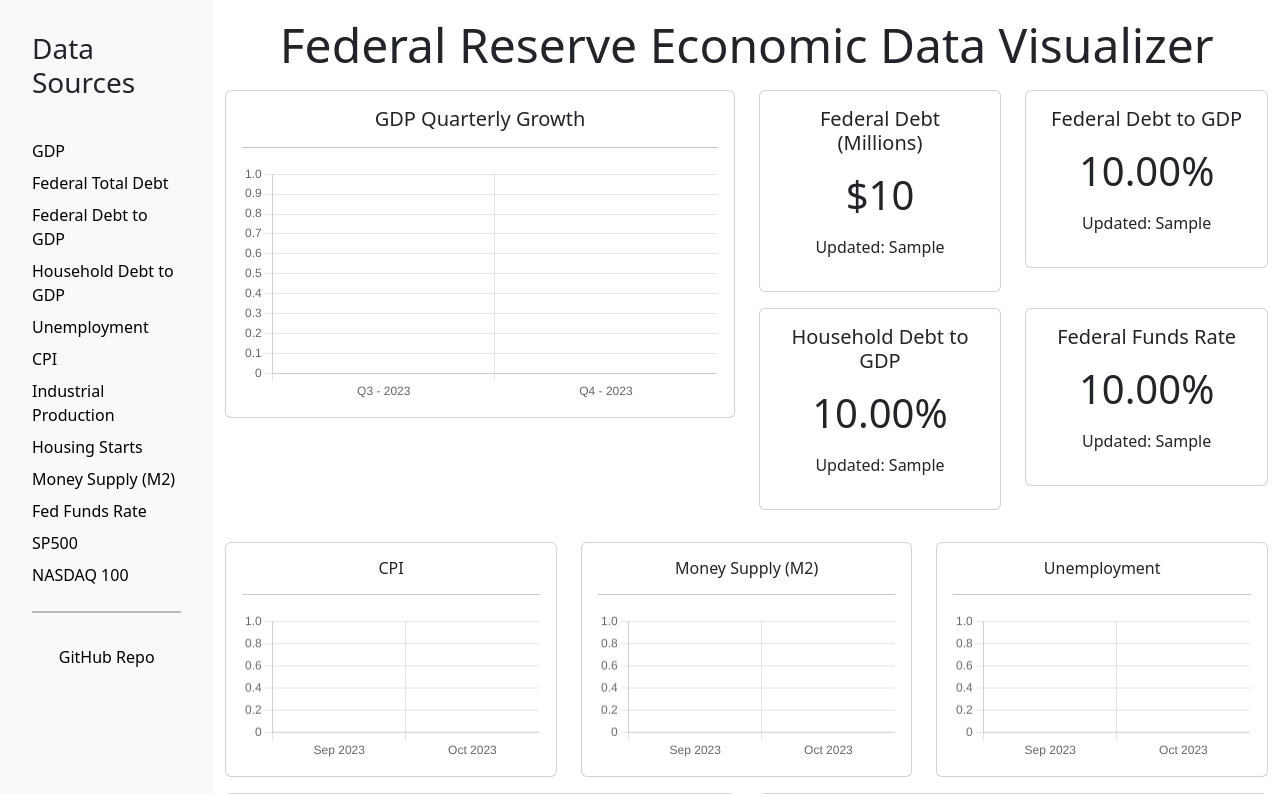
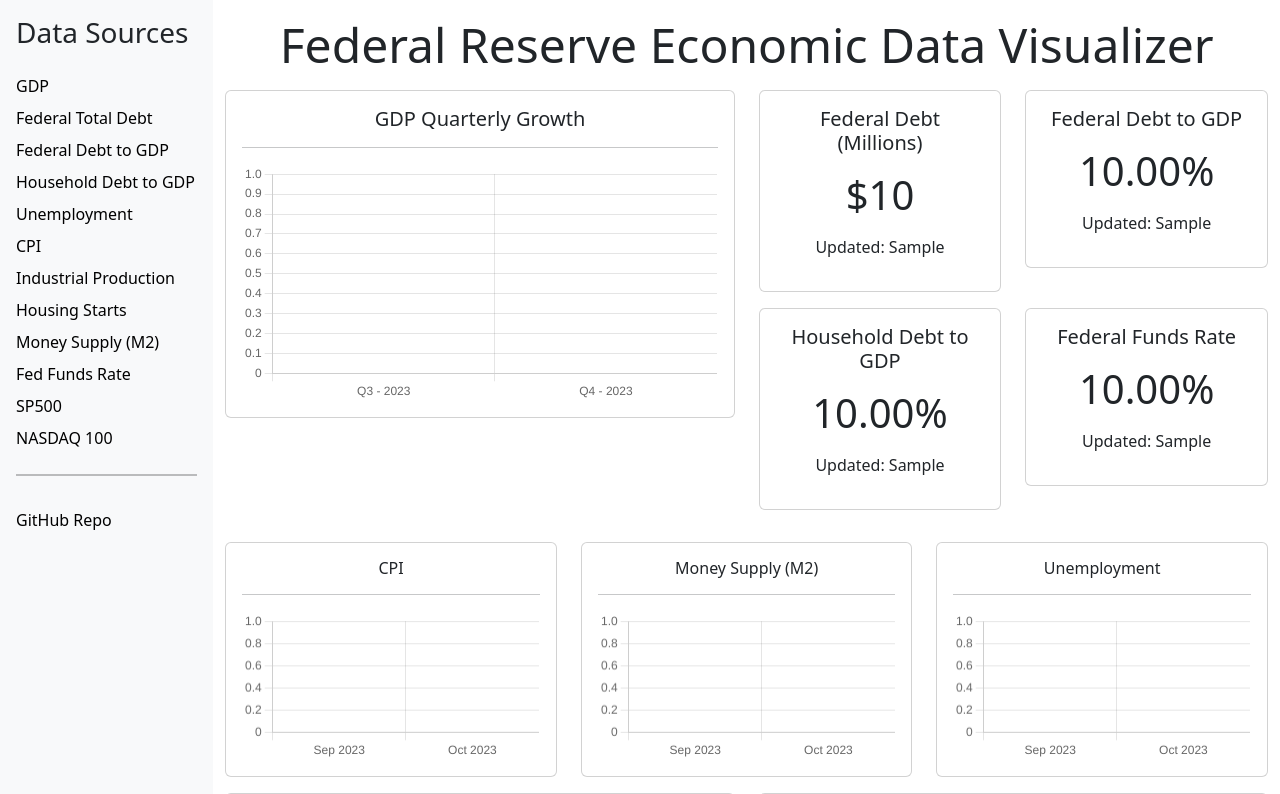
Before and after one commit to 0xCSMNT/EconDashboard, a Flask app: template templates/dashboard.html in a window 1280 px wide. Shown: the part 56-850 px from the top of the page. Run offline with Flask 3, Linux system fonts and the light colour scheme; the template is opened without the code that fills it: most values are stand-ins (such as "Sample title", 1, 10 or a date in 2020).

Commit message:
ui tweaks

```diff
--- a/templates/dashboard.html
+++ b/templates/dashboard.html
@@ -9,9 +9,9 @@
         <div class="col-md-2 p-3 bg-light border-right">
             <div class="sidebar">
                 <!-- Sidebar Links with Custom Style -->
-                <h3 class="p-3 mb-n3">Data Sources</h3>
+                <h3 class="p-0 mb-n3">Data Sources</h3>
 
-                <div class="d-flex flex-column align-items-start p-3">
+                <div class="d-flex flex-column align-items-start py-3">
                     <a href="https://fred.stlouisfed.org/series/GDP" target="_blank" class="mb-2 custom-link">GDP</a>
                     <a href="https://fred.stlouisfed.org/series/GFDEBTN" target="_blank" class="mb-2 custom-link">Federal Total Debt</a>
                     <a href="https://fred.stlouisfed.org/series/GFDEGDQ188S" target="_blank" class="mb-2 custom-link">Federal Debt to GDP</a>
@@ -25,13 +25,13 @@
                     <a href="https://fred.stlouisfed.org/series/SP500" target="_blank" class="mb-2 custom-link">SP500</a>
                     <a href="https://fred.stlouisfed.org/series/NASDAQ100"target="_blank" class="mb-2 custom-link">NASDAQ 100</a>
 
-                    <hr style="border-top: 2px solid black; width: 100%;">
+                    <hr style="border-top: 2px solid black; width: 100%; ">
 
 
 
                 </div>
                 <!--GitHub Link-->
-                <a href="https://github.com/CormacDaly/EconDashboard" target="_blank" class="mt-0 mb-3 custom-link text-center" style="display: block; text-align: center;">GitHub Repo</a>
+                <a href="https://github.com/CormacDaly/EconDashboard" target="_blank" class="mt-0 mb-3 custom-link" style="display: block">GitHub Repo</a>
 
             </div>
         </div>
```
